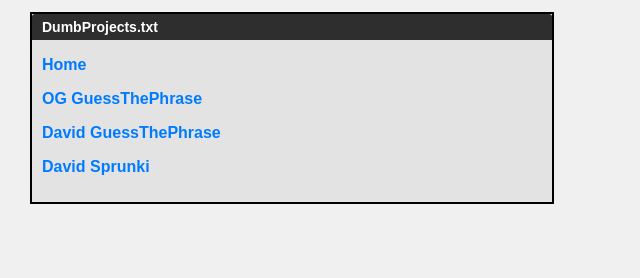
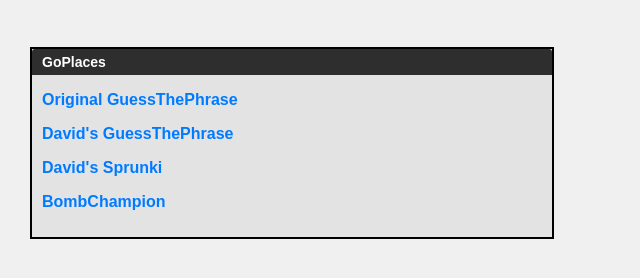
Before and after one commit to tehlon-online/Home, a plain HTML site: page index.html in a window 1280 px wide. Shown: the part 78-356 px from the top of the page, without its empty margins (0-640 px from the left). Drawn offline with Linux system fonts and the light colour scheme.

Commit message:
Update index.html

```diff
--- a/index.html
+++ b/index.html
@@ -11,12 +11,15 @@
             margin: 0;
             padding: 0;
         }
+        #container {
+            width: 500px;
+            margin: 50px 0 0 30px; /* Align with the margin */
+        }
         #game-container {
             width: 500px;
             min-height: 400px;
             border: 2px solid #000;
             background-color: #fff;
-            margin: 50px 0 0 30px;
             padding: 10px;
             position: relative;
             box-shadow: 0 4px 6px rgba(0, 0, 0, 0.1);
@@ -46,8 +49,7 @@
             padding: 10px;
             margin-bottom: 10px;
             text-align: left;
-            width: 500px; /* Match the width of the game box */
-            margin-left: 30px; /* Align with the game container */
+            width: 500px; /* Same width as the game box */
         }
         .link-box a {
             color: #007BFF;
@@ -63,14 +65,17 @@
         <em>This is a foolish website just for fun</em>
     </p>
 
-    <!-- Dumb Projects Box -->
-    <div class="link-box">
-        <div id="title-bar">DumbProjects.txt</div>
-        <p style="font-size: 14px; padding-left: 10px;"></p>
-        <p><a href="https://tehlon-online.github.io/Home/" target="_blank">Home</a></p>
-        <p><a href="https://tehlon-online.github.io/OGguess/" target="_blank">OG GuessThePhrase</a></p> <!-- New OG GuessThePhrase link -->
-        <p><a href="https://tehlon-online.github.io/David/" target="_blank">David GuessThePhrase</a></p>
-        <p><a href="https://tehlon-online.github.io/Davidsprunki/" target="_blank">David Sprunki</a></p>
+    <div id="container">
+        <!-- Dumb Projects Box -->
+        <div class="link-box">
+            <div id="title-bar">GoPlaces</div>
+            <p style="font-size: 14px; padding-left: 10px;"></p>
+            <p><a href="https://tehlon-online.github.io/OGguess/" target="_blank">Original GuessThePhrase</a></p>
+            <p><a href="https://tehlon-online.github.io/David/" target="_blank">David's GuessThePhrase</a></p>
+            <p><a href="https://tehlon-online.github.io/Davidsprunki/" target="_blank">David's Sprunki</a></p>
+            <p><a href="https://tehlon-online.github.io/BombChampion/" target="_blank">BombChampion</a></p>
+        </div>
+
     </div>
 
 </body>
```
